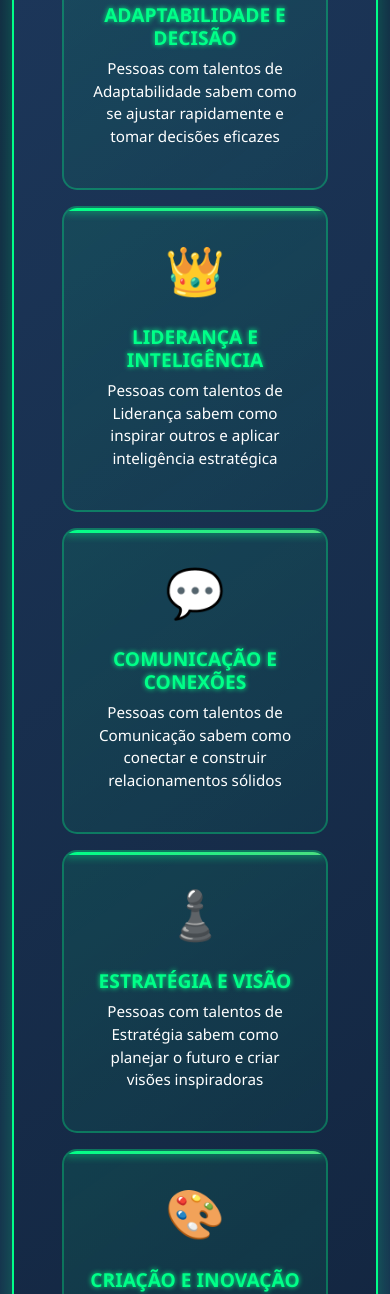
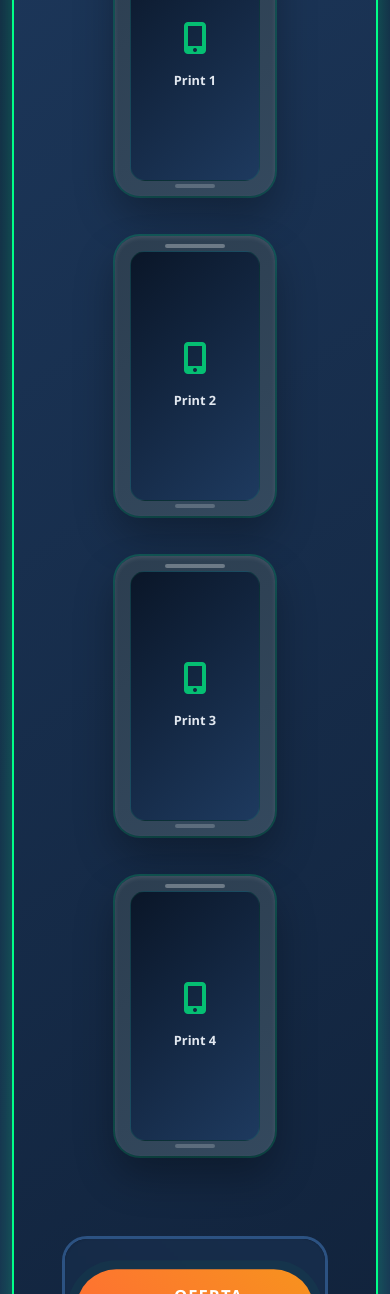
Before and after one commit to matheusgzl/bussola-de-talentos2.0, a plain HTML site: page index.html in a window 390 px wide. Shown: the part 9335-10629 px from the top of the page. Drawn offline with nearby package versions, Linux system fonts and the light colour scheme.

Commit message:
alterações

```diff
--- a/estilos/style.css
+++ b/estilos/style.css
@@ -3020,6 +3020,180 @@
             margin-top: 0.3rem;
         }
 
+        /* Mobile Screenshots Styles */
+        .mobile-screenshots-section {
+            padding: 2rem 0;
+        }
+
+        .mobile-screenshot-container {
+            display: flex;
+            justify-content: center;
+            align-items: center;
+            padding: 1rem;
+        }
+
+        .mobile-frame {
+            width: 200px;
+            height: 360px;
+            background: linear-gradient(145deg, #2c3e50, #34495e);
+            border-radius: 25px;
+            padding: 15px;
+            box-shadow:
+                0 20px 40px rgba(0, 0, 0, 0.3),
+                0 0 0 2px rgba(0, 255, 136, 0.2),
+                inset 0 2px 4px rgba(255, 255, 255, 0.1);
+            position: relative;
+            transition: all 0.3s ease;
+        }
+
+        .mobile-frame:hover {
+            transform: translateY(-10px) scale(1.05);
+            box-shadow:
+                0 30px 60px rgba(0, 0, 0, 0.4),
+                0 0 0 2px rgba(0, 255, 136, 0.4),
+                inset 0 2px 4px rgba(255, 255, 255, 0.1);
+        }
+
+        .mobile-frame::before {
+            content: '';
+            position: absolute;
+            top: 8px;
+            left: 50%;
+            transform: translateX(-50%);
+            width: 60px;
+            height: 4px;
+            background: rgba(255, 255, 255, 0.3);
+            border-radius: 2px;
+        }
+
+        .mobile-frame::after {
+            content: '';
+            position: absolute;
+            bottom: 8px;
+            left: 50%;
+            transform: translateX(-50%);
+            width: 40px;
+            height: 4px;
+            background: rgba(255, 255, 255, 0.2);
+            border-radius: 2px;
+        }
+
+        .mobile-screen {
+            width: 100%;
+            height: 100%;
+            background: linear-gradient(135deg, #0a1628, #1e3a5f);
+            border-radius: 15px;
+            display: flex;
+            align-items: center;
+            justify-content: center;
+            border: 1px solid rgba(0, 255, 136, 0.1);
+            overflow: hidden;
+            position: relative;
+        }
+
+        .screenshot-placeholder {
+            text-align: center;
+            color: #00ff88;
+            padding: 2rem 1rem;
+        }
+
+        .screenshot-placeholder i {
+            font-size: 3rem;
+            margin-bottom: 1rem;
+            opacity: 0.7;
+        }
+
+        .screenshot-placeholder p {
+            font-size: 1rem;
+            font-weight: bold;
+            margin: 0;
+            color: #e2e8f0;
+        }
+
+        /* Responsive adjustments for mobile screenshots */
+        @media (max-width: 1199px) {
+            .mobile-frame {
+                width: 180px;
+                height: 320px;
+            }
+        }
+
+        @media (max-width: 991px) {
+            .mobile-frame {
+                width: 160px;
+                height: 280px;
+            }
+
+            .screenshot-placeholder i {
+                font-size: 2.5rem;
+            }
+
+            .screenshot-placeholder p {
+                font-size: 0.9rem;
+            }
+        }
+
+        @media (max-width: 767px) {
+            .mobile-screenshots-section {
+                padding: 1.5rem 0;
+            }
+
+            .mobile-frame {
+                width: 200px;
+                height: 360px;
+            }
+
+            .mobile-screenshot-container {
+                padding: 0.5rem;
+            }
+
+            .screenshot-placeholder {
+                padding: 1.5rem 1rem;
+            }
+
+            .screenshot-placeholder i {
+                font-size: 3rem;
+            }
+
+            .screenshot-placeholder p {
+                font-size: 1rem;
+            }
+        }
+
+        @media (max-width: 575px) {
+            .mobile-frame {
+                width: 180px;
+                height: 320px;
+            }
+
+            .screenshot-placeholder i {
+                font-size: 2.5rem;
+            }
+
+            .screenshot-placeholder p {
+                font-size: 0.9rem;
+            }
+        }
+
+        @media (max-width: 400px) {
+            .mobile-frame {
+                width: 160px;
+                height: 280px;
+            }
+
+            .screenshot-placeholder {
+                padding: 1rem 0.5rem;
+            }
+
+            .screenshot-placeholder i {
+                font-size: 2rem;
+            }
+
+            .screenshot-placeholder p {
+                font-size: 0.8rem;
+            }
+        }
+
         /* Loading animation */
         .loading-spinner {
             display: inline-block;
--- a/index.html
+++ b/index.html
@@ -544,47 +544,63 @@
                             <p style="color: var(--text-gray); margin-bottom: 2rem; font-size: 1.1rem;">
                                 Todos os 34 talentos se organizam em 6 grandes grupos. Descubra onde você é naturalmente forte!
                             </p>
-                            <div class="row">
-                                <div class="col-md-4 mb-3 d-flex">
-                                    <div class="pillar-item h-100 w-100 d-flex flex-column justify-content-between text-center p-4">
-                                    <div class="pillar-icon mb-3">⚖️</div>
-                                    <h4 class="fw-bold mb-2">ADAPTABILIDADE E DECISÃO</h4>
-                                    <p>Pessoas com talentos de Adaptabilidade sabem como se ajustar rapidamente e tomar decisões eficazes</p>
+                             <!-- Mobile Screenshots Section -->
+                        <div class="mobile-screenshots-section mb-5">
+                            <div class="row g-4 justify-content-center">
+                                <!-- Screenshot 1 -->
+                                <div class="col-lg-6 col-xl-6 col-md-6 col-sm-12 col-12">
+                                    <div class="mobile-screenshot-container">
+                                        <div class="mobile-frame">
+                                            <div class="mobile-screen">
+                                                <div class="screenshot-placeholder">
+                                                    <i class="fas fa-mobile-alt"></i>
+                                                    <p>Print 1</p>
                                                 </div>
                                             </div>
-                            <div class="col-md-4 mb-3 d-flex">
-                                    <div class="pillar-item h-100 w-100 d-flex flex-column justify-content-between text-center p-4">
-                                        <div class="pillar-icon mb-3">👑</div>
-                                    <h4 class="fw-bold mb-2">LIDERANÇA E INTELIGÊNCIA</h4>
-                                    <p>Pessoas com talentos de Liderança sabem como inspirar outros e aplicar inteligência estratégica</p>
                                         </div>
                                     </div>
-                            <div class="col-md-4 mb-3 d-flex">
-                                    <div class="pillar-item h-100 w-100 d-flex flex-column justify-content-between text-center p-4">
-                                        <div class="pillar-icon mb-3">💬</div>
-                                    <h4 class="fw-bold mb-2">COMUNICAÇÃO E CONEXÕES</h4>
-                                    <p>Pessoas com talentos de Comunicação sabem como conectar e construir relacionamentos sólidos</p>
+                                </div>
+
+                                <!-- Screenshot 2 -->
+                                <div class="col-lg-6 col-xl-6 col-md-6 col-sm-12 col-12">
+                                    <div class="mobile-screenshot-container">
+                                        <div class="mobile-frame">
+                                            <div class="mobile-screen">
+                                                <div class="screenshot-placeholder">
+                                                    <i class="fas fa-mobile-alt"></i>
+                                                    <p>Print 2</p>
                                                 </div>
                                             </div>
-                            <div class="col-md-4 mb-3 d-flex">
-                                    <div class="pillar-item h-100 w-100 d-flex flex-column justify-content-between text-center p-4">
-                                    <div class="pillar-icon mb-3">♟️</div>
-                                    <h4 class="fw-bold mb-2">ESTRATÉGIA E VISÃO</h4>
-                                    <p>Pessoas com talentos de Estratégia sabem como planejar o futuro e criar visões inspiradoras</p>
                                         </div>
                                     </div>
-                            <div class="col-md-4 mb-3 d-flex">
-                                    <div class="pillar-item h-100 w-100 d-flex flex-column justify-content-between text-center p-4">
-                                    <div class="pillar-icon mb-3">🎨</div>
-                                    <h4 class="fw-bold mb-2">CRIAÇÃO E INOVAÇÃO</h4>
-                                    <p>Pessoas com talentos de Criação sabem como inovar e desenvolver soluções originais</p>
+                                </div>
+
+                                <!-- Screenshot 3 -->
+                                <div class="col-lg-6 col-xl-6 col-md-6 col-sm-12 col-12">
+                                    <div class="mobile-screenshot-container">
+                                        <div class="mobile-frame">
+                                            <div class="mobile-screen">
+                                                <div class="screenshot-placeholder">
+                                                    <i class="fas fa-mobile-alt"></i>
+                                                    <p>Print 3</p>
                                                 </div>
                                             </div>
-                            <div class="col-md-4 mb-3 d-flex">
-                                    <div class="pillar-item h-100 w-100 d-flex flex-column justify-content-between text-center p-4">
-                                    <div class="pillar-icon mb-3">⚡</div>
-                                    <h4 class="fw-bold mb-2">EFICIÊNCIA E PERFORMANCE</h4>
-                                    <p>Suas habilidades de relacionamento, networking e influência interpessoal</p>
+                                        </div>
+                                    </div>
+                                </div>
+
+                                <!-- Screenshot 4 -->
+                                <div class="col-lg-6 col-xl-6 col-md-6 col-sm-12 col-12">
+                                    <div class="mobile-screenshot-container">
+                                        <div class="mobile-frame">
+                                            <div class="mobile-screen">
+                                                <div class="screenshot-placeholder">
+                                                    <i class="fas fa-mobile-alt"></i>
+                                                    <p>Print 4</p>
+                                                </div>
+                                            </div>
+                                        </div>
+                                    </div>
                                 </div>
                             </div>
                         </div>
```
Lines whose indentation alone changed are shown as unchanged.
